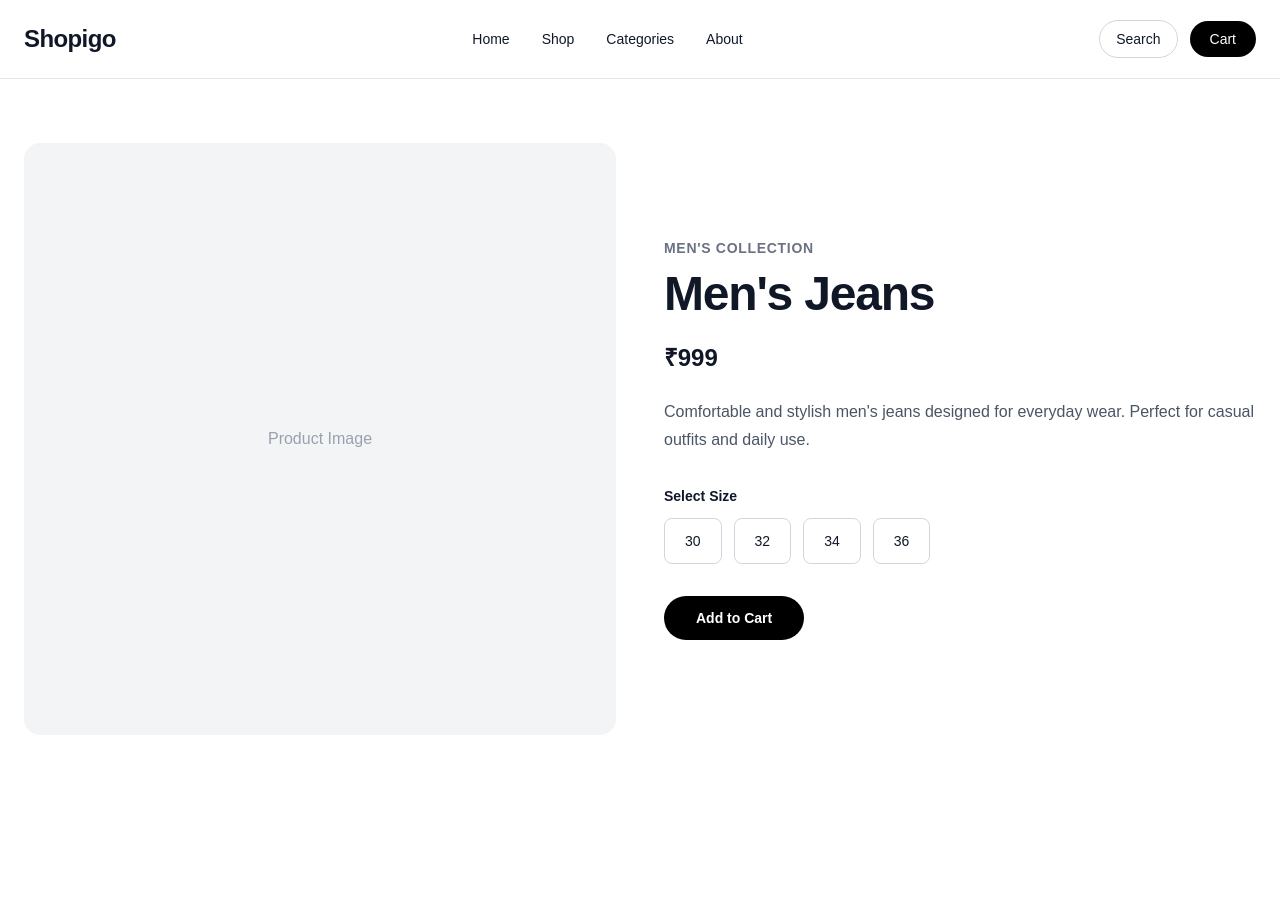
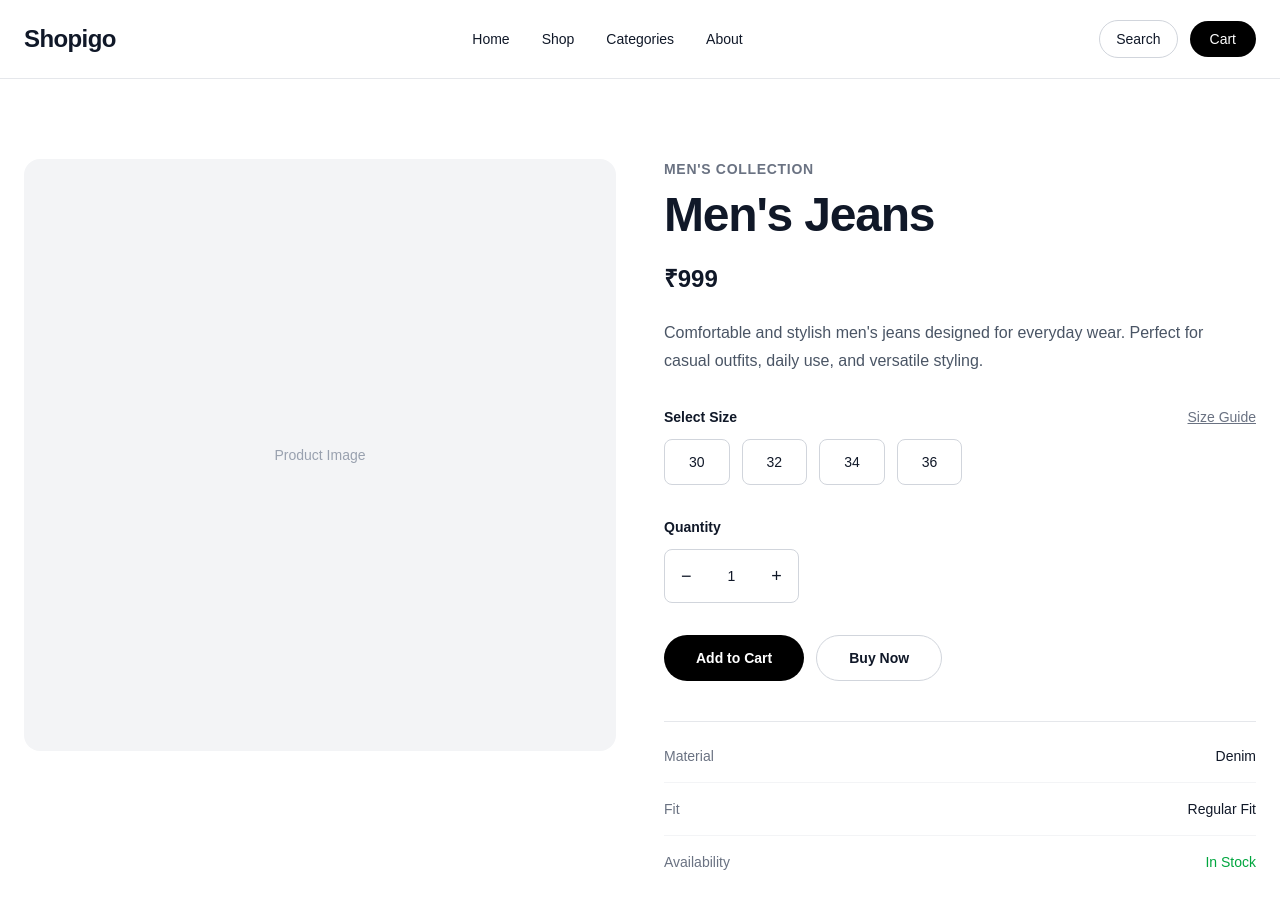
Before and after one commit to alexitalyin-art/shopigo, a Next.js app: page /shop/mens-jeans in a window 1280 px wide. Shown: the top 908 px of the page. Before the commit the page ends 800 px from the top, so only its background shows below. Built offline with nearby package versions, Linux system fonts and the light colour scheme.

Commit message:
Improve product details page

```diff
--- a/app/shop/mens-jeans/page.tsx
+++ b/app/shop/mens-jeans/page.tsx
@@ -1,73 +1,150 @@
 import Header from "@/components/Header";
 import Button from "@/components/ui/Button";
+
+const sizes = ["30", "32", "34", "36"];
 
 export default function MensJeansPage() {
   return (
     <main className="min-h-screen bg-white text-gray-900">
       <Header />
 
-      <section className="mx-auto max-w-7xl px-6 py-16">
+      {/* Product Details */}
+      <section className="mx-auto max-w-7xl px-6 py-12 md:py-20">
         <div className="grid gap-12 md:grid-cols-2">
 
           {/* Product Image */}
-          <div className="flex aspect-square items-center justify-center rounded-2xl bg-gray-100">
-            <span className="text-gray-400">
+          <div className="flex aspect-square items-center justify-center overflow-hidden rounded-2xl bg-gray-100">
+            <span className="text-sm text-gray-400">
               Product Image
             </span>
           </div>
 
-          {/* Product Details */}
+          {/* Product Information */}
           <div className="flex flex-col justify-center">
+
+            {/* Category */}
             <p className="text-sm font-semibold uppercase tracking-wider text-gray-500">
               Men's Collection
             </p>
 
+            {/* Product Name */}
             <h1 className="mt-3 text-4xl font-bold tracking-tight md:text-5xl">
               Men's Jeans
             </h1>
 
+            {/* Price */}
             <p className="mt-6 text-2xl font-semibold">
               ₹999
             </p>
 
-            <p className="mt-6 leading-7 text-gray-600">
+            {/* Description */}
+            <p className="mt-6 max-w-xl leading-7 text-gray-600">
               Comfortable and stylish men's jeans designed for everyday wear.
-              Perfect for casual outfits and daily use.
+              Perfect for casual outfits, daily use, and versatile styling.
             </p>
 
-            {/* Size */}
+            {/* Size Selection */}
+            <div className="mt-8">
+              <div className="flex items-center justify-between">
+                <h2 className="text-sm font-semibold">
+                  Select Size
+                </h2>
+
+                <button
+                  type="button"
+                  className="text-sm text-gray-500 underline hover:text-black"
+                >
+                  Size Guide
+                </button>
+              </div>
+
+              <div className="mt-3 flex flex-wrap gap-3">
+                {sizes.map((size) => (
+                  <button
+                    key={size}
+                    type="button"
+                    className="rounded-lg border border-gray-300 px-6 py-3 text-sm font-medium transition hover:border-black hover:bg-black hover:text-white"
+                  >
+                    {size}
+                  </button>
+                ))}
+              </div>
+            </div>
+
+            {/* Quantity */}
             <div className="mt-8">
               <h2 className="text-sm font-semibold">
-                Select Size
+                Quantity
               </h2>
 
-              <div className="mt-3 flex gap-3">
-                <button className="rounded-lg border border-gray-300 px-5 py-3 text-sm hover:border-black">
-                  30
+              <div className="mt-3 flex w-fit items-center rounded-lg border border-gray-300">
+                <button
+                  type="button"
+                  className="px-4 py-3 text-lg hover:bg-gray-100"
+                >
+                  −
                 </button>
 
-                <button className="rounded-lg border border-gray-300 px-5 py-3 text-sm hover:border-black">
-                  32
-                </button>
+                <span className="px-5 text-sm font-medium">
+                  1
+                </span>
 
-                <button className="rounded-lg border border-gray-300 px-5 py-3 text-sm hover:border-black">
-                  34
-                </button>
-
-                <button className="rounded-lg border border-gray-300 px-5 py-3 text-sm hover:border-black">
-                  36
+                <button
+                  type="button"
+                  className="px-4 py-3 text-lg hover:bg-gray-100"
+                >
+                  +
                 </button>
               </div>
             </div>
 
-            {/* Add to Cart */}
-            <div className="mt-8">
+            {/* Actions */}
+            <div className="mt-8 flex flex-col gap-3 sm:flex-row">
               <Button>
                 Add to Cart
               </Button>
+
+              <Button variant="secondary">
+                Buy Now
+              </Button>
             </div>
+
+            {/* Product Information */}
+            <div className="mt-10 border-t border-gray-200 pt-6">
+              <div className="space-y-4 text-sm">
+                <div className="flex justify-between border-b border-gray-100 pb-4">
+                  <span className="text-gray-500">
+                    Material
+                  </span>
+
+                  <span className="font-medium">
+                    Denim
+                  </span>
+                </div>
+
+                <div className="flex justify-between border-b border-gray-100 pb-4">
+                  <span className="text-gray-500">
+                    Fit
+                  </span>
+
+                  <span className="font-medium">
+                    Regular Fit
+                  </span>
+                </div>
+
+                <div className="flex justify-between">
+                  <span className="text-gray-500">
+                    Availability
+                  </span>
+
+                  <span className="font-medium text-green-600">
+                    In Stock
+                  </span>
+                </div>
+              </div>
+            </div>
+
           </div>
-
         </div>
       </section>
     </main>
```
